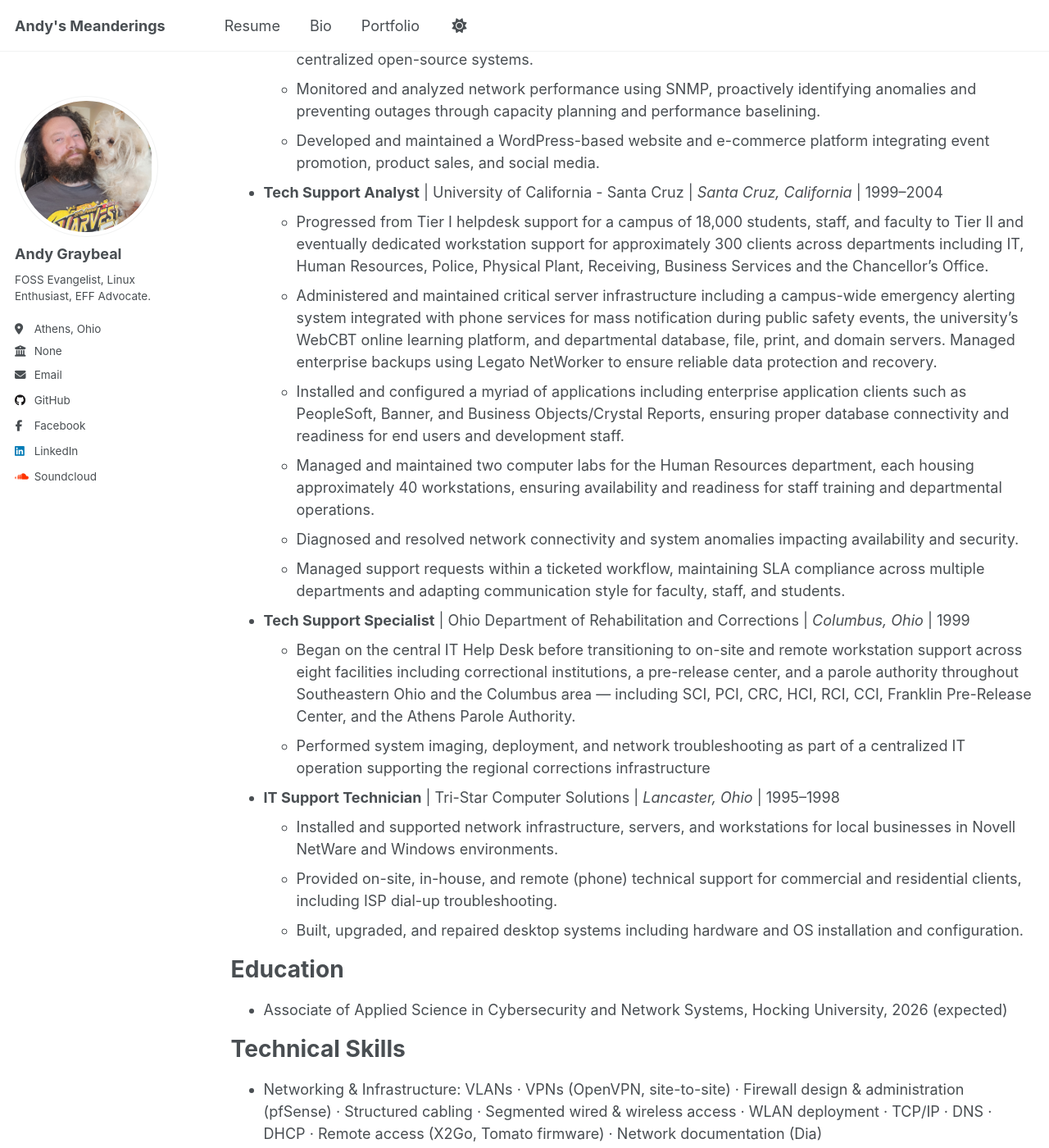
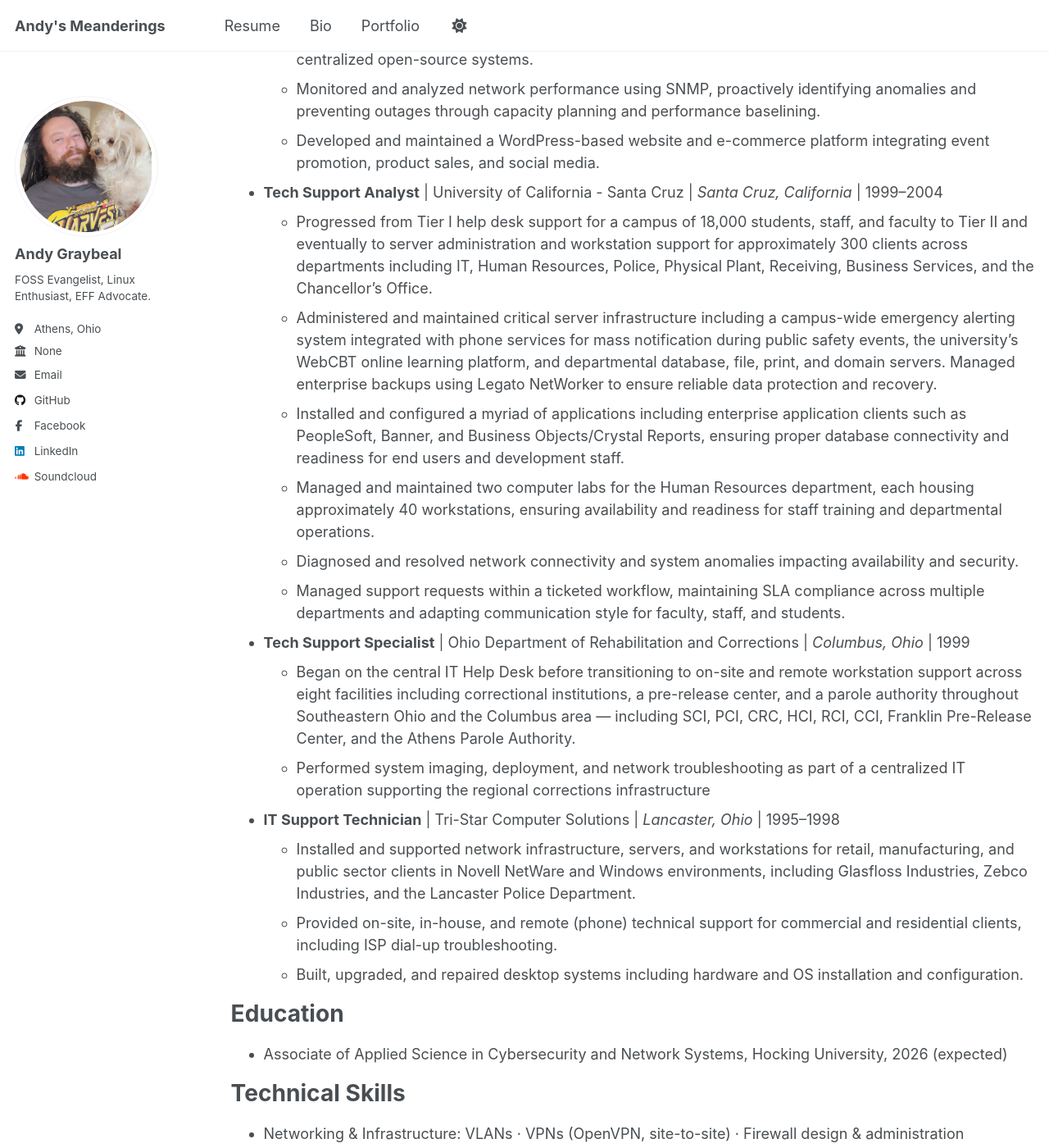
Before and after one commit to andy-graybeal/andy-graybeal.github.io, a Jekyll site: the page built from _pages/resume.md, in a window 1280 px wide and 1400 px high, scrolled down 764 px. Shown: the whole window at 82% size. Built offline with Jekyll 4.4.1, drawn with Linux system fonts in a browser that asks for light colours; a script that is not in the unit is left out; some of the changed text lies outside the part shown.

Commit message:
Update resume with improved job descriptions and details

```diff
--- a/_pages/resume.md
+++ b/_pages/resume.md
@@ -32,7 +32,7 @@ Work experience
 
 
 * **Tech Support Analyst** \| University of California - Santa Cruz \| *Santa Cruz, California* \| 1999–2004
-  *   Progressed from Tier I helpdesk support for a campus of 18,000 students, staff, and faculty to Tier II and eventually dedicated workstation support for approximately 300 clients across departments including IT, Human Resources, Police, Physical Plant, Receiving, Business Services and the Chancellor's Office.
+  *   Progressed from Tier I help desk support for a campus of 18,000 students, staff, and faculty to Tier II and eventually to server administration and workstation support for approximately 300 clients across departments including IT, Human Resources, Police, Physical Plant, Receiving, Business Services, and the Chancellor's Office.
   * Administered and maintained critical server infrastructure including a campus-wide emergency alerting system integrated with phone services for mass notification during public safety events, the university's WebCBT online learning platform, and departmental database, file, print, and domain servers. Managed enterprise backups using Legato NetWorker to ensure reliable data protection and recovery.
   *  Installed and configured a myriad of applications including enterprise application clients such as PeopleSoft, Banner, and Business Objects/Crystal Reports, ensuring proper database connectivity and readiness for end users and development staff.
   *  Managed and maintained two computer labs for the Human Resources department, each housing approximately 40 workstations, ensuring availability and readiness for staff training and departmental operations.
@@ -46,7 +46,7 @@ Work experience
 
 
 * **IT Support Technician** \| Tri-Star Computer Solutions \| *Lancaster, Ohio* \| 1995–1998
-  * Installed and supported network infrastructure, servers, and workstations for local businesses in Novell NetWare and Windows environments.
+  * Installed and supported network infrastructure, servers, and workstations for retail, manufacturing, and public sector clients in Novell NetWare and Windows environments, including Glasfloss Industries, Zebco Industries, and the Lancaster Police Department.
   * Provided on-site, in-house, and remote (phone) technical support for commercial and residential clients, including ISP dial-up troubleshooting.
   * Built, upgraded, and repaired desktop systems including hardware and OS installation and configuration.
 
```
Also changed, not shown: other parts of _pages/resume.md (+1 -1 lines).
